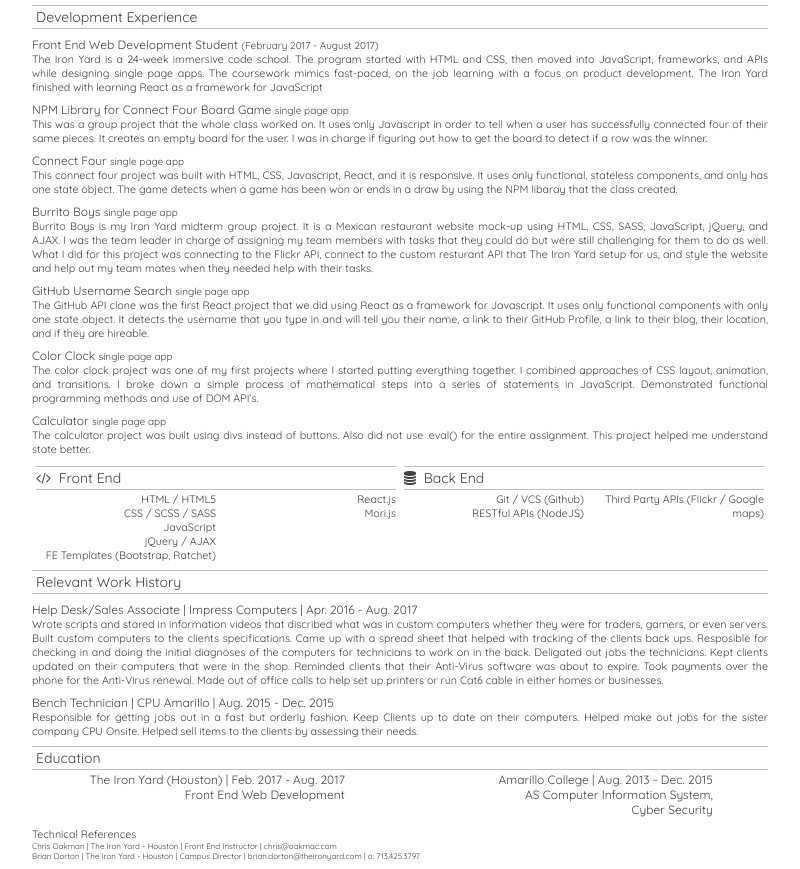
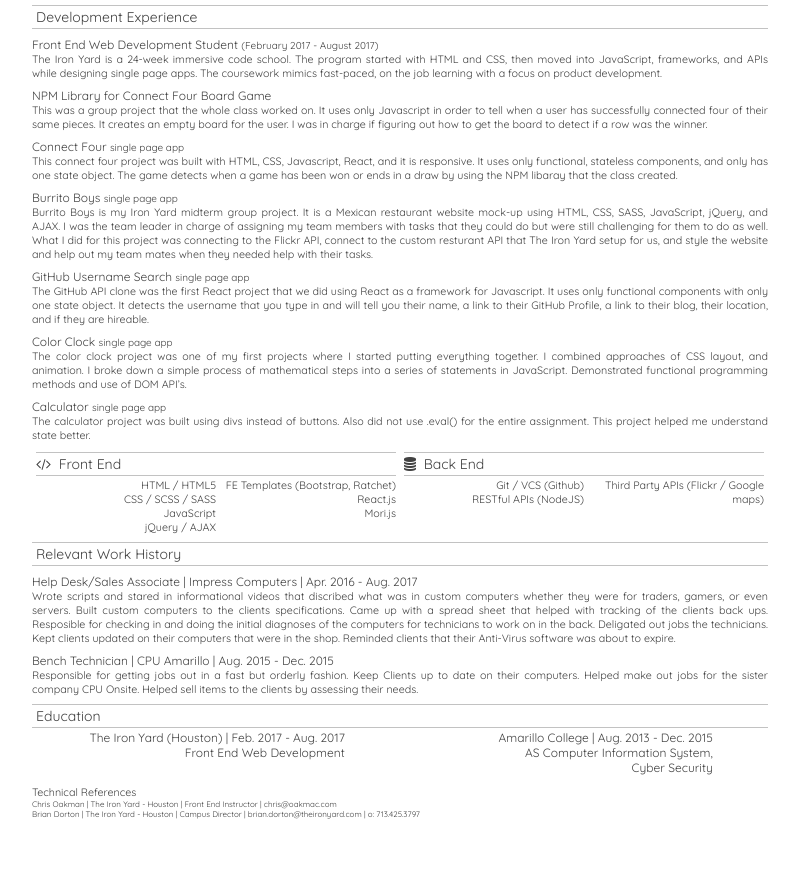
Before and after one commit to MikeStegall/personal-website, a website: page resume.html in a window 1280 px wide. Shown: the part 199-1068 px from the top of the page, without its empty margins (8-808 px from the left). After the commit the page ends 1026 px from the top, so only its background shows below. Drawn offline with Linux system fonts and the light colour scheme.

Commit message:
polished up resume

```diff
--- a/resume.html
+++ b/resume.html
@@ -50,9 +50,9 @@
         <hr>
         <h5>Front End Web Development Student <small> (February 2017 - August 2017)</small></h5>
         <h6>
-          The Iron Yard is a 24-week immersive code school. The program started with HTML and CSS, then moved into JavaScript, frameworks, and APIs while designing single page apps. The coursework mimics fast-paced, on the job learning with a focus on product development. The Iron Yard finished with learning React as a framework for JavaScript
+          The Iron Yard is a 24-week immersive code school. The program started with HTML and CSS, then moved into JavaScript, frameworks, and APIs while designing single page apps. The coursework mimics fast-paced, on the job learning with a focus on product development.
         </h6>
-        <h5><a href="https://www.npmjs.com/package/connect-four-lib">NPM Library for Connect Four Board Game</a> <small> single page app</small></h5>
+        <h5><a href="https://www.npmjs.com/package/connect-four-lib">NPM Library for Connect Four Board Game</a></h5>
         <h6>
           This was a group project that the whole class worked on. It uses only Javascript in order to tell when a user has successfully connected four of their same pieces. It creates an empty board for the user. I was in charge if figuring out how to get the board to detect if a row was the winner.
         </h6>
@@ -70,7 +70,7 @@
         </h6>
         <h5><a href="https://mikestegall.github.io/color-clock/">Color Clock</a> <small> single page app</small></h5>
         <h6>
-          The color clock project was one of my first projects where I started putting everything together. I combined approaches of CSS layout, animation, and transitions. I broke down a simple process of mathematical steps into a series of statements in JavaScript. Demonstrated functional programming methods and use of DOM API’s.
+          The color clock project was one of my first projects where I started putting everything together. I combined approaches of CSS layout, and animation. I broke down a simple process of mathematical steps into a series of statements in JavaScript. Demonstrated functional programming methods and use of DOM API’s.
         </h6>
         <h5><a href="https://mikestegall.github.io/calculator/">Calculator</a> <small> single page app</small></h5>
         <h6>
@@ -88,9 +88,9 @@
               <h6>CSS / SCSS / SASS</h6>
               <h6>JavaScript</h6>
               <h6>jQuery / AJAX</h6>
-              <h6>FE Templates (Bootstrap, Ratchet)</h6>
             </div>
             <div class="list">
+              <h6>FE Templates (Bootstrap, Ratchet)</h6>
               <h6>React.js</h6>
               <h6>Mori.js</h6>
             </div>
@@ -117,8 +117,7 @@
         <hr>
         <h5>Help Desk/Sales Associate | Impress Computers | Apr. 2016 - Aug. 2017</h5>
         <h6>
-          Wrote scripts and stared in information videos that discribed what was in custom computers whether they were for traders, gamers, or even servers. Built custom computers to the clients specifications. Came up with a spread sheet that helped with tracking of the clients back ups. Resposible for checking in and doing the initial diagnoses of the computers for technicians to work on in the back.  Deligated out jobs the technicians. Kept clients updated on their computers that were in the shop. Reminded clients that their Anti-Virus software was about to expire. Took payments over the phone for the Anti-Virus renewal. Made out of office calls to help set up printers or run Cat6 cable in either homes or businesses.
-        </h6>
+          Wrote scripts and stared in informational videos that discribed what was in custom computers whether they were for traders, gamers, or even servers. Built custom computers to the clients specifications. Came up with a spread sheet that helped with tracking of the clients back ups. Resposible for checking in and doing the initial diagnoses of the computers for technicians to work on in the back. Deligated out jobs the technicians. Kept clients updated on their computers that were in the shop. Reminded clients that their Anti-Virus software was about to expire.
         <h5>Bench Technician | CPU Amarillo | Aug. 2015 - Dec. 2015</h5>
         <h6>
           Responsible for getting jobs out in a fast but orderly fashion. Keep Clients up to date on their computers. Helped make out jobs for the sister company CPU Onsite. Helped sell items to the clients by assessing their needs.
```
Also changed, not shown: index.html (+1 -1 lines).
